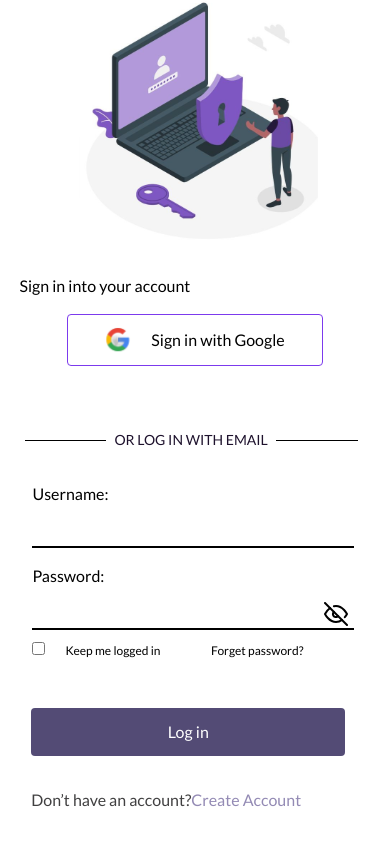
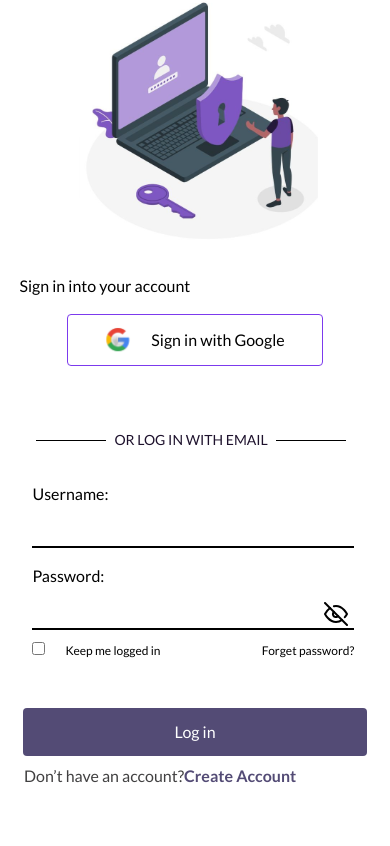
Before and after one commit to ichie-Ozor/voiceOut2Me, a React (Create React App) app: page /loginuser in a window 390 px wide. Shown: the part 326-1172 px from the top of the page. Built offline with nearby package versions, Linux system fonts and the light colour scheme.

Commit message:
user login responsiveness

```diff
--- a/src/pages/LogInUser.jsx
+++ b/src/pages/LogInUser.jsx
@@ -13,7 +13,7 @@ import { selectUser } from "../store/slice/usersSlices";
 
 const LogInUser = () => {
   const navigate = useNavigate();
-  const dispatch=useDispatch()
+  const dispatch = useDispatch();
   const {
     register,
     // formState: { errors },
@@ -34,11 +34,10 @@ const LogInUser = () => {
       (user) => user.userName === userName && user.password === password
     );
     if (findUser) {
-      dispatch(selectUser(findUser))
-      navigate("/userdashboard")
-    }
-    else{
-      alert("User name and password does not exit. Please try again")
+      dispatch(selectUser(findUser));
+      navigate("/userdashboard");
+    } else {
+      alert("User name and password does not exit. Please try again");
     }
   };
 
@@ -88,12 +87,12 @@ const LogInUser = () => {
                 <span>Sign in with Google</span>
               </button>
             </div>
-            <div className="flex justify-center items-center w-full mt-[4rem] mb-[2rem] ml-[-1%] [&_span]:w-[17%] min-[375px]:[&_span]:w-[21%]  min-[562px]:[&_span]:w-[27%] md:[&_span]:w-[31%] md:ml-[0] lg:[&_span]:w-[25%] xl:[&_span]:w-[29.5%]">
-              <span className=" h-[1px] bg-black"></span>
+            <div className="flex justify-center items-center w-full mt-[4rem] mb-[2rem] ml-[-1%]  md:ml-[0] ">
+              <span className=" h-[1px] bg-black w-[17.5%] min-[375px]:w-[18%] min-[570px]:w-[26%] md:w-[30%] lg:w-[25%] xl:w-[29.5%]"></span>
               <p className="px-2 text-[#1E122D] text-sm">
                 OR LOG IN WITH EMAIL
               </p>
-              <span className="h-[1px] bg-black"></span>
+              <span className="h-[1px] bg-black w-[17%] min-[375px]:w-[18%] min-[570px]:w-[26%] md:w-[30%] lg:w-[25%] xl:w-[29.5%]"></span>
             </div>
             {/* Form section */}
             <form
@@ -133,7 +132,7 @@ const LogInUser = () => {
                     </span>
                   </div>
                   <div>
-                    <div className="flex justify-between w-[80%] mt-3">
+                    <div className="flex justify-between w-[95%] mt-3">
                       <label
                         className="text-[12px] sm:text-base"
                         htmlFor="keepMeLogIn"
@@ -156,16 +155,20 @@ const LogInUser = () => {
                 </section>
               </div>
               {/* button section */}
-              <button className="px-[35%] ml-[8%] lg:px-[9.875rem] py-3 bg-[#534B75] text-white lg:ml-[10%] xl:ml-[23%] rounded mt-[3rem] font-medium transition-all hover:opacity-70">
+              <div className="w-full flex justify-center items-center">
+                <button className="w-[88%] md:w-[83%] lg:w-[95.5%] xl:w-[92%] py-3 bg-[#534B75] text-white  rounded mt-[3rem] font-medium transition-all hover:opacity-70">
                   Log in
                 </button>
+              </div>
             </form>
-            <p className="text-[#414041] mt-[2rem] mb-[5rem] lg:my-[1rem] lg:mt-[5rem] ml-[8%] lg:ml-0">
+            <div className="w-full">
+              <p className="text-[#414041]  mb-[5rem] ml-4  md:ml-[7.5%] lg:ml-[5.5%] xl:ml-[7.5%] p-2">
                 Don’t have an account?
-              <span className="text-[#938AB4]">
+                <span className="text-[#534B75] font-bold">
                   <Link to={"/signupuser"}>Create Account</Link>
                 </span>{" "}
               </p>
+            </div>
           </section>
         </main>
       </div>
```
Lines whose indentation alone changed are shown as unchanged.
